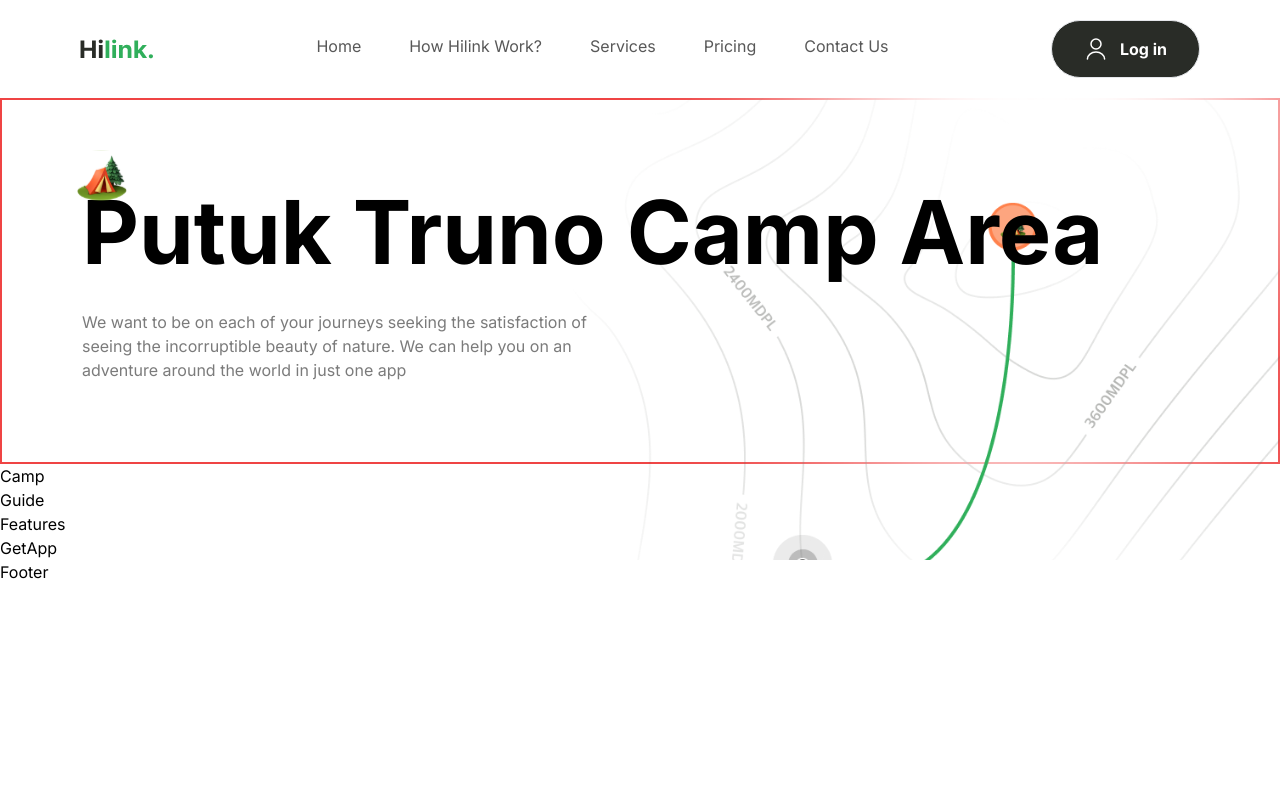
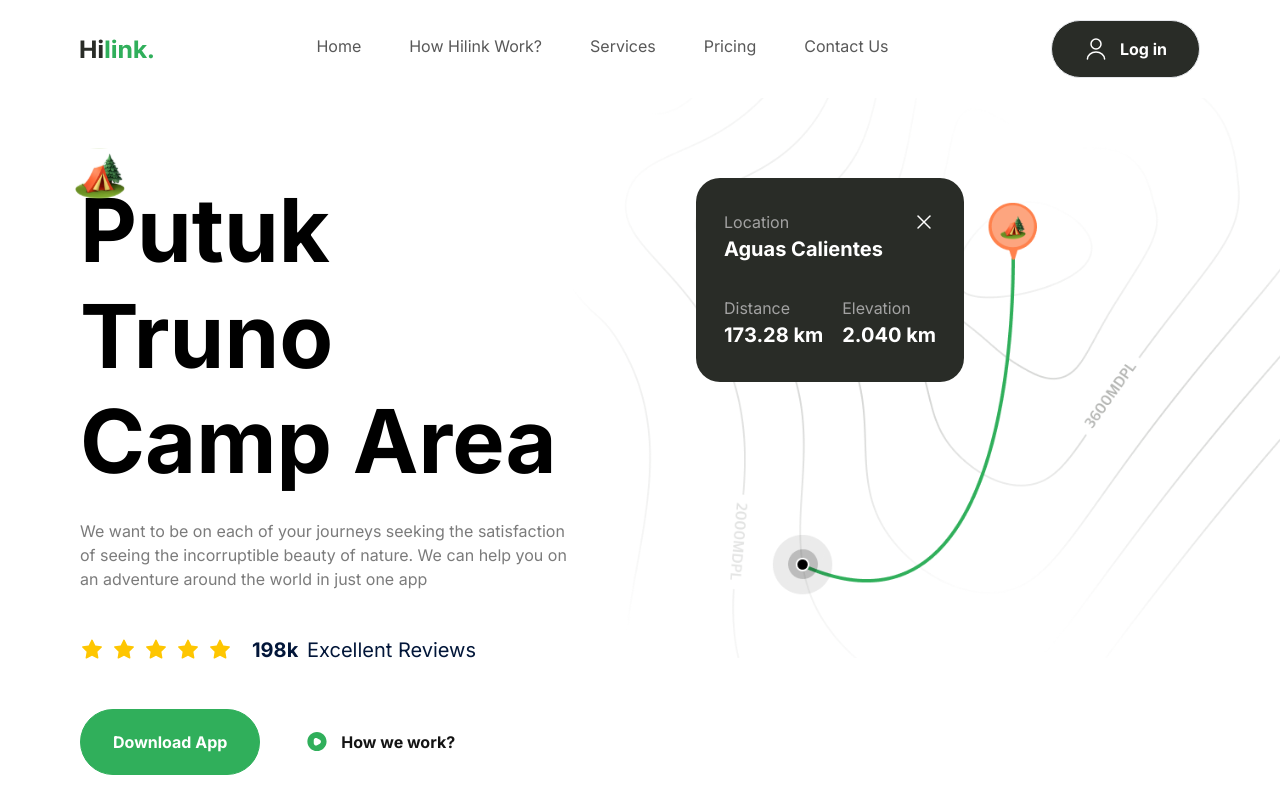
Before and after one commit to Stepan72/Travel, a Next.js app: page / in a window 1280 px wide. Shown: the top 800 px of the page. Built offline with nearby package versions, Linux system fonts and the light colour scheme.

Commit message:
Hero finished v0.7

```diff
--- a/components/Button.tsx
+++ b/components/Button.tsx
@@ -5,7 +5,7 @@ interface ButtonProps {
   title: string;
   type: "button" | "reset" | "submit";
   icon?: string;
-  variant: "btn_dark_green";
+  variant: "btn_dark_green" | "btn_green" | "btn_white_text";
 }
 
 const Button = ({ title, type, icon, variant }: ButtonProps) => {
--- a/components/Hero.tsx
+++ b/components/Hero.tsx
@@ -1,9 +1,10 @@
 import Image from "next/image";
 import React from "react";
+import Button from "./Button";
 
 const Hero = () => {
   return (
-    <section className="border-2 border-red-500 max-container padding-container flex flex-col gap-20 py-10 pb-32 md:gap-28 lg:py-20 xl:flex-row">
+    <section className="max-container padding-container flex flex-col gap-20 py-10 pb-32 md:gap-28 lg:py-20 xl:flex-row">
       <div className="hero-map" />
       {/* LEFT SIDE */}
       <div className="relative z-20 flex flex-1 flex-col xl:w-1/2">
@@ -20,6 +21,58 @@ const Hero = () => {
           seeing the incorruptible beauty of nature. We can help you on an
           adventure around the world in just one app
         </p>
+        <div className="my-11 flex flex-wrap gap-5">
+          <div className="flex items-center gap-2">
+            {Array(5)
+              .fill(1)
+              .map((_, index) => (
+                <Image
+                  src="/star.svg"
+                  key={index}
+                  alt="star"
+                  width={24}
+                  height={24}
+                />
+              ))}
+          </div>
+          <p className="bold-16 lg:bold-20 text-blue-70">
+            198k{" "}
+            <span className="regular-16 lg:regular-20 ml-1">
+              Excellent Reviews
+            </span>
+          </p>
+        </div>
+        <div className="flex flex-col w-full gap-3 sm:flex-row">
+          <Button type="button" title="Download App" variant="btn_green" />
+          <Button
+            type="button"
+            title="How we work?"
+            variant="btn_white_text"
+            icon="/play.svg"
+          />
+        </div>
+      </div>
+      {/* RIGHT SIDE */}
+      <div className="relative flex flex-1 items-start justify-center lg:justify-start">
+        <div className="flex relative z-20 w-[268px] flex-col gap-8 rounded-3xl bg-green-90 px-7 py-8">
+          <div className="flex flex-col">
+            <div className="flexBetween">
+              <p className="regular-16 text-gray-20">Location</p>
+              <Image src="/close.svg" alt="close" width={24} height={24} />
+            </div>
+            <p className="bold-20 text-white">Aguas Calientes</p>
+          </div>
+          <div className="flexBetween">
+            <div className="flex flex-col">
+              <p className="regular-16 block text-gray-20">Distance</p>
+              <p className="bold-20 text-white">173.28 km</p>
+            </div>
+            <div className="flex flex-col">
+              <p className="regular-16 block text-gray-20">Elevation</p>
+              <p className="bold-20 text-white">2.040 km</p>
+            </div>
+          </div>
+        </div>
       </div>
     </section>
   );
```
